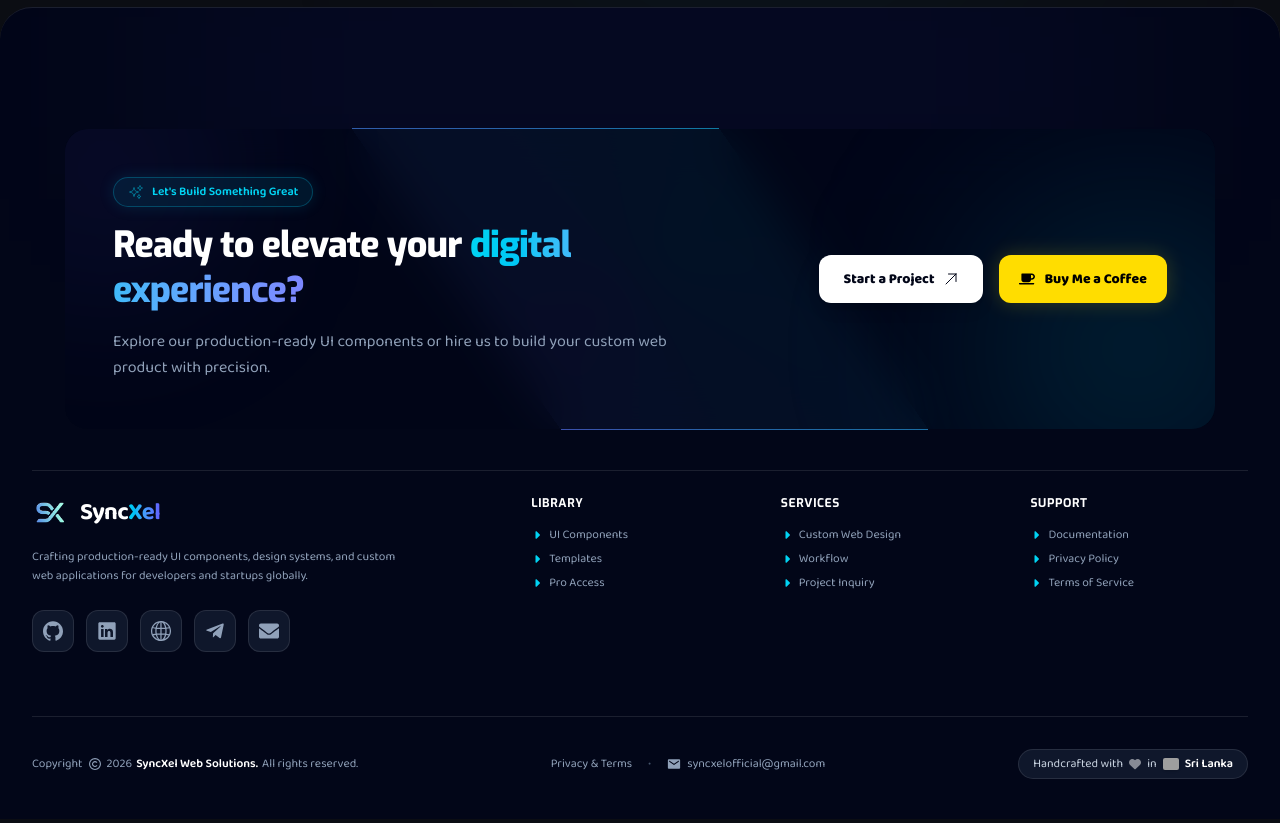
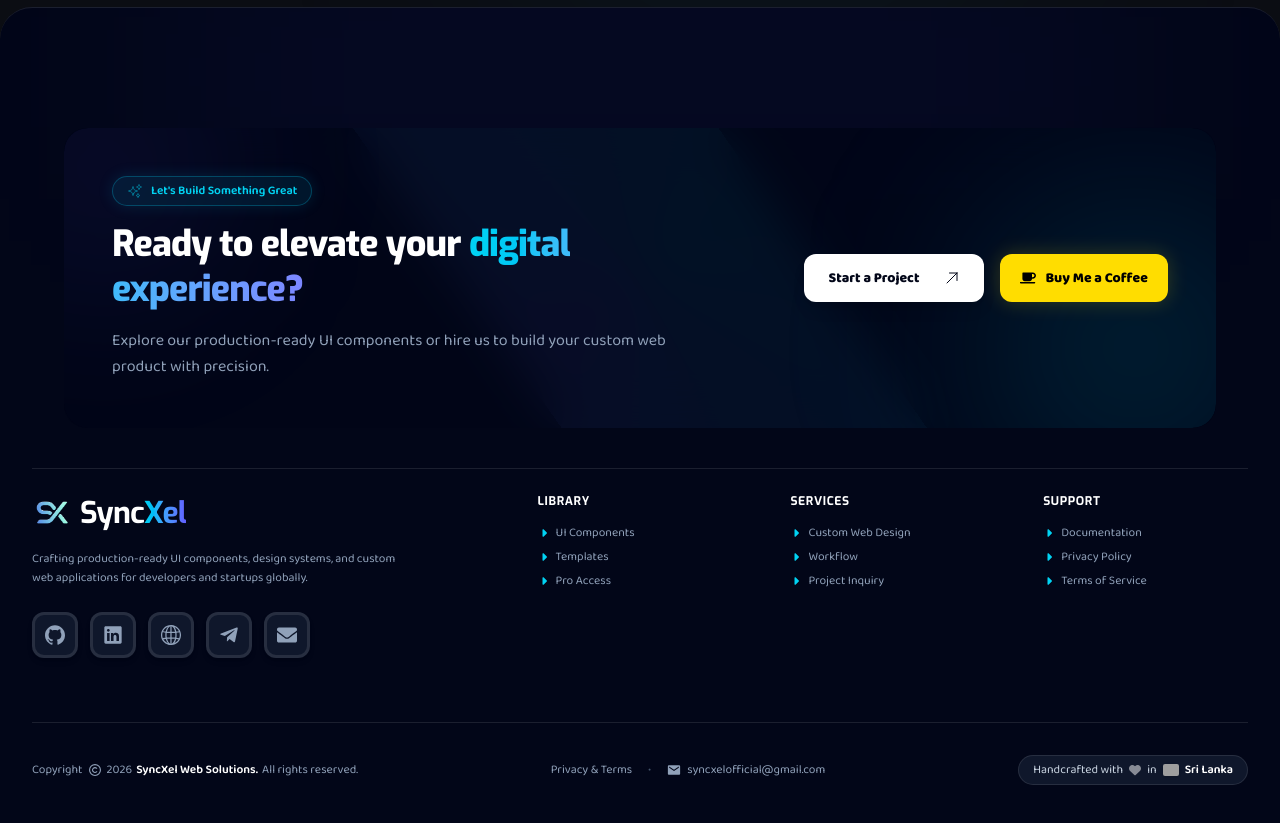
Before and after one commit to lakshan-beast/SyncXel, a React (Vite) app: page / in a window 1280 px wide. Shown: the part 8040-8863 px from the top of the page. Built offline with nearby package versions, Linux system fonts and the light colour scheme; grey boxes are pictures that could not be loaded.

Commit message:
fix: adjust Footer component styles for improved layout and consistency

```diff
--- a/src/components/Footer.jsx
+++ b/src/components/Footer.jsx
@@ -275,7 +275,7 @@ export default function Footer() {
   const currentYear = new Date().getFullYear();
 
   return (
-    <footer className="relative bg-slate-950 pt-20 pb-10 px-4 sm:px-8 border-t border-white/10 overflow-hidden rounded-t-4xl">
+    <footer className="relative bg-slate-950 pt-0 md:pt-20  pb-10 px-4 sm:px-8 border-t border-white/10 overflow-hidden rounded-t-4xl">
       {/* Background Accent Glow */}
       <div className="absolute top-0 left-1/2 -translate-x-1/2 w-3/4 h-32 bg-indigo-500/10 blur-[120px] pointer-events-none" />
 
@@ -323,7 +323,7 @@ export default function Footer() {
         </div> */}
 
         {/* 1. TOP BIG HIGH CONTRAST CTA BOX WITH ANIMATED BORDER */}
-        <div className="relative rounded-3xl p-[1px] overflow-hidden group max-w-6xl mx-auto my-10">
+        <div className="relative rounded-3xl p-1px overflow-hidden group max-w-6xl mx-auto my-10">
           {/* 🌟 1. DUWANA BORDER EFFECT (Animated Rotating Gradient) */}
           <div className="absolute inset-0 bg-[conic-gradient(from_0deg_at_50%_50%,#06b6d4_0%,#6366f1_50%,#06b6d4_100%)] opacity-70 animate-[spin_6s_linear_infinite] group-hover:opacity-100 transition-opacity" />
 
@@ -354,13 +354,13 @@ export default function Footer() {
             </div>
 
             {/* Right Action Buttons */}
-            <div className="flex flex-col sm:flex-row items-center gap-4 w-full md:w-auto z-10">
+            <div className="flex flex-col sm:flex-row items-center gap-1 md:gap-4 w-full md:w-auto z-10">
               {/* Start Project Button */}
               <a
                 href="#hire"
                 className="w-full sm:w-auto text-center px-6 py-3.5 rounded-xl bg-white hover:bg-slate-100 text-slate-950 font-extrabold text-sm transition-all shadow-lg hover:shadow-cyan-500/20 hover:scale-[1.02] flex items-center justify-center space-x-2 group/btn active:scale-95">
                 <span>Start a Project</span>
-                <HiOutlineArrowUpRight className="w-4 h-4 transition-transform group-hover/btn:translate-x-0.5 group-hover/btn:-translate-y-0.5" />
+                <HiOutlineArrowUpRight className="w-4 h-4 ml-4 transition-transform group-hover/btn:translate-x-0.5 group-hover/btn:-translate-y-0.5" />
               </a>
 
               {/* Buy Me A Coffee Button */}
@@ -368,7 +368,7 @@ export default function Footer() {
                 href="https://buymeacoffee.com/lakshansandeepa"
                 target="_blank"
                 rel="noreferrer"
-                className="w-full sm:w-auto text-center px-5 py-3.5 rounded-xl bg-[#FFDD00] hover:bg-[#ffe536] text-black font-extrabold text-sm transition-all shadow-[0_0_20px_rgba(255,221,0,0.2)] hover:shadow-[0_0_25px_rgba(255,221,0,0.45)] hover:scale-[1.02] flex items-center justify-center space-x-2.5 active:scale-95">
+                className="w-full sm:w-auto text-center px-5 py-3.5 rounded-xl bg-[#FFDD00] hover:bg-[#ffe536] text-black font-extrabold text-sm transition-all shadow-[0_0_20px_rgba(255,221,0,0.2)] hover:shadow-[0_0_25px_rgba(255,221,0,0.45)] hover:scale-[1.02] flex items-center justify-center space-x-2.5 active:scale-95 hover:border-2 border-amber-600">
                 <FaCoffee className="w-4 h-4 text-black" />
                 <span>Buy Me a Coffee</span>
               </a>
@@ -377,16 +377,16 @@ export default function Footer() {
         </div>
 
         {/* 2. MIDDLE FOOTER LINKS GRID */}
-        <div className="grid grid-cols-2 md:grid-cols-5 gap-8 pt-6 border-t border-white/10">
+        <div className="grid grid-cols-2 md:grid-cols-5 gap-12  pt-20 md:pt-6 border-t border-white/10">
           {/* Brand Column */}
           <div className="col-span-2 space-y-4">
-            <div className="flex items-center space-x-3">
+            <div className="flex items-center space-x-2">
               <img
                 src="/syncxel-logo-removebg.png"
                 alt="SyncXel Logo"
-                className="w-9 h-9 object-contain"
+                className="w-10 h-10 object-contain"
               />
-              <span className="text-2xl font-bold text-white tracking-tight">
+              <span className="text-3xl font-bold text-white tracking-tight font-exo">
                 Sync
                 <span className="text-transparent bg-clip-text bg-gradient-to-r from-cyan-400 to-indigo-500">
                   Xel
@@ -405,7 +405,7 @@ export default function Footer() {
                 href="https://github.com/lakshan-beast"
                 target="_blank"
                 rel="noreferrer"
-                className="p-2.5 rounded-xl bg-slate-900 border border-white/10 text-slate-400 hover:text-white hover:border-cyan-500/40 transition-all"
+                className="p-2.5 rounded-xl bg-slate-900 border-3 border-white/10 text-slate-400 hover:text-white hover:border-cyan-500/40 transition-all hover:rounded-2xl shadow-md"
                 title="GitHub Profile">
                 <SiGithub className="w-5 h-5" />
               </a>
@@ -413,7 +413,7 @@ export default function Footer() {
                 href="https://www.linkedin.com/in/lakshan-sandeepa"
                 target="_blank"
                 rel="noreferrer"
-                className="p-2.5 rounded-xl bg-slate-900 border border-white/10 text-slate-400 hover:text-white hover:border-cyan-500/40 transition-all"
+                className="p-2.5 rounded-xl bg-slate-900 border-3 border-white/10 text-slate-400 hover:text-white hover:border-cyan-500/40 transition-all hover:rounded-2xl shadow-md"
                 title="LinkedIn Profile">
                 <RxLinkedinLogo className="w-5 h-5" />
               </a>
@@ -421,7 +421,7 @@ export default function Footer() {
                 href="https://lakshan-sandeepa-dev.vercel.app/"
                 target="_blank"
                 rel="noreferrer"
-                className="p-2.5 rounded-xl bg-slate-900 border border-white/10 text-slate-400 hover:text-white hover:border-cyan-500/40 transition-all"
+                className="p-2.5 rounded-xl bg-slate-900 border-3 border-white/10 text-slate-400 hover:text-white hover:border-cyan-500/40 transition-all hover:rounded-2xl shadow-md"
                 title="Portfolio Profile">
                 <SlGlobe className="w-5 h-5" />
               </a>
@@ -430,7 +430,7 @@ export default function Footer() {
                 href="https://t.me/lakshan_dev"
                 target="_blank"
                 rel="noreferrer"
-                className="p-2.5 rounded-xl bg-slate-900 border border-white/10 text-slate-400 hover:text-white hover:border-cyan-500/40 transition-all flex items-center justify-center cursor-pointer"
+                className="p-2.5 rounded-xl bg-slate-900 border-3 border-white/10 text-slate-400 hover:text-white hover:border-cyan-500/40 transition-all flex items-center justify-center cursor-pointer hover:rounded-2xl shadow-md"
                 title="Telegram Chat">
                 <FaTelegramPlane className="w-5 h-5" />
               </a>
@@ -438,7 +438,7 @@ export default function Footer() {
                 href="mailto:syncxelofficial@gmail.com:"
                 target="_blank"
                 rel="noreferrer"
-                className="p-2.5 rounded-xl bg-slate-900 border border-white/10 text-slate-400 hover:text-white hover:border-cyan-500/40 transition-all flex items-center justify-center cursor-pointer"
+                className="p-2.5 rounded-xl bg-slate-900 border-3 border-white/10 text-slate-400 hover:text-white hover:border-cyan-500/40 transition-all flex items-center justify-center cursor-pointer hover:rounded-2xl shadow-md"
                 title="Email Chat">
                 <FaEnvelope className="w-5 h-5" />
               </a>
```
